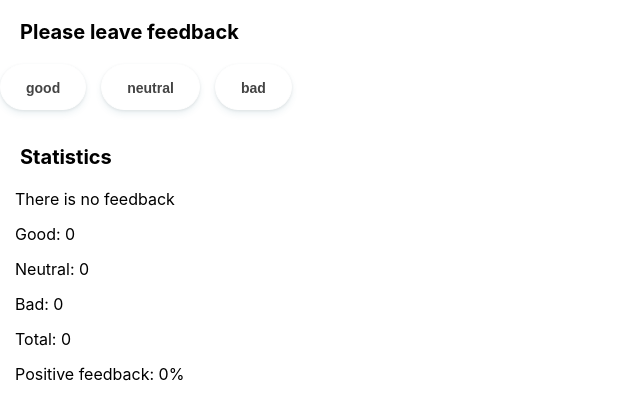
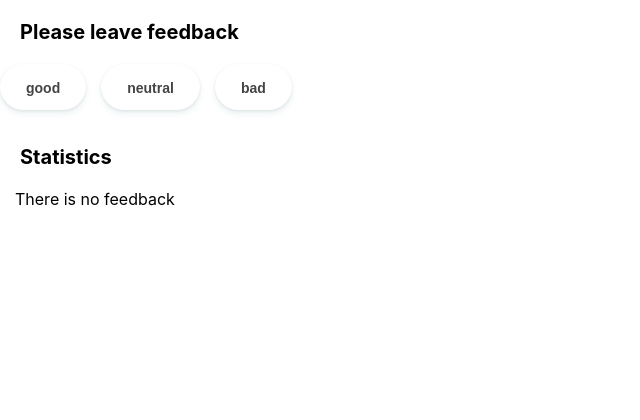
Before and after one commit to MishinaIra55/goit-react-hw-02-feedback, a React (Create React App) app: page / in a window 1280 px wide. Shown: the top 420 px of the page, without its empty margins (0-640 px from the left). Built offline with nearby package versions, Linux system fonts and the light colour scheme.

Commit message:
render по условию для блока notification and static

```diff
--- a/src/components/App.jsx
+++ b/src/components/App.jsx
@@ -1,15 +1,13 @@
 
 import React, { Component } from 'react';
-
 
 import Statistics from './Statistic/Statistic';
 import FeedbackOptions from './FeedbackOptions/FeedbackOptions';
 import Section from './Section/Section';
 import Notification from './Notification';
 
+
 export  class App extends Component {
-
-
   state = {
     good: 0,
     neutral: 0,
@@ -22,18 +20,21 @@ export  class App extends Component {
         [name]: prevState[name] + 1,
       }
     })
-  }
+  };
 
   countTotalFeedback = () => {
     return this.state.good + this.state.neutral + this.state.bad;
-  }
+  };
   countPositiveFeedbackPercentage = () => {
     if(this.state.good === 0) {
       return 0;
     }
 
     return Math.ceil(Number((this.state.good * 100) / this.countTotalFeedback()));
-  }
+  };
+
+
+
 
   render() {
     const { good, neutral, bad } = this.state;
@@ -41,7 +42,7 @@ export  class App extends Component {
     const total = this.countTotalFeedback();
     const totalPositive = this.countPositiveFeedbackPercentage();
 
-
+    const renderNotification = this.countTotalFeedback();
 
     return (
       <div>
@@ -54,16 +55,27 @@ export  class App extends Component {
 
 
         <Section title='Statistics'>
-          <Notification message="There is no feedback"/>
-        <Statistics
+
+          {renderNotification
+            ? <Statistics
             good={good}
             neutral={neutral}
             bad={bad}
             total={total}
             totalPositive={totalPositive}
             />
+            : <Notification message="There is no feedback"/>
+          }
+
+          {/*<Notification message="There is no feedback"/>*/}
+        {/*<Statistics*/}
+        {/*  good={good}*/}
+        {/*  neutral={neutral}*/}
+        {/*  bad={bad}*/}
+        {/*  total={total}*/}
+        {/*  totalPositive={totalPositive}*/}
+        {/*  />*/}
           </Section>
-
       </div>
     )
   }
--- a/src/components/Statistic/Statistic.jsx
+++ b/src/components/Statistic/Statistic.jsx
@@ -11,11 +11,9 @@ const Statistics = ({ good, neutral, bad, total, totalPositive }) => (
     <span>Bad: {bad}</span>
     <span>Total: {total}</span>
     <span>Positive feedback: {totalPositive}%</span>
-
   </div>
 
 );
-
 export default Statistics;
 
 Statistics.propTypes = {
```
Also changed, not shown: src/components/FeedbackOptions/FeedbackOptions.jsx (+4 -4 lines). Lines whose indentation alone changed are shown as unchanged.
